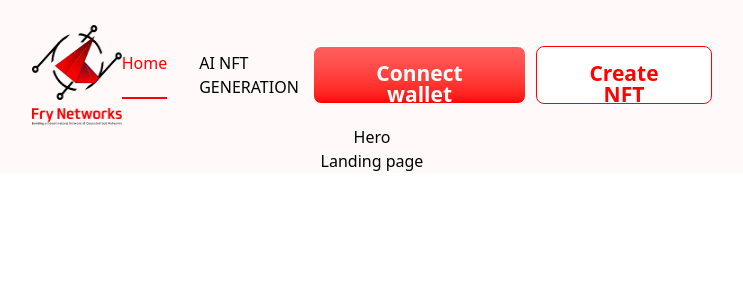
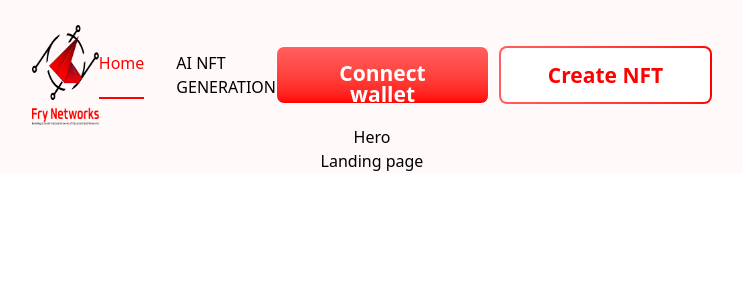
Before and after one commit to muznahrehman21/NFT, a React (Vite) app: page / in a window 1280 px wide. Shown: the top 300 px of the page, without its empty margins (268-1011 px from the left). Built offline with nearby package versions, Linux system fonts and the light colour scheme.

Commit message:
minor changes

```diff
--- a/src/components/Header.jsx
+++ b/src/components/Header.jsx
@@ -1,7 +1,7 @@
 import React from "react";
 import logo from "../assets/logo/logo.png";
 import Button1 from "./buttons/Button1";
-import Button2 from "./buttons/Button2";
+
 import { NavLink } from "react-router-dom";
 
 export default function Header() {
@@ -9,10 +9,10 @@ export default function Header() {
     <div className="flex justify-center px-[300px] pt-[25px] w-full">
       <div className="flex justify-between items-center w-[1320px] h-[100px]">
         <div className="flex items-center gap-2">
+          {/* Logo */}
           <img src={logo} alt="logo" className="h-[100px]" />
           <p className="font-bold text-[#FF0000]"></p>
         </div>
-
         {/* Navigation Links */}
         <div className="flex gap-8 font-medium text-[16px] text-black">
           <NavLink
@@ -46,6 +46,7 @@ export default function Header() {
             width="w-[176px]"
             textcolor="text-[#FE0101] "
             bg="bg-[#FFFFFF]"
+            borderG
           />
         </div>
       </div>
--- a/src/components/buttons/Button1.jsx
+++ b/src/components/buttons/Button1.jsx
@@ -5,8 +5,15 @@ function Button1({
   width = "w-[213px]",
   textcolor = "text-[#FFFFFF]",
   bg = "bg-gradient-to-b from-[#FF5F5F] to-[#FF0000]",
+  borderG = false,
 }) {
-  return (
+  return borderG ? (
+    <div className="inline-block bg-gradient-to-r from-[#FF5F5F] to-[#FF0000] p-[2px] rounded-[8px] w-[213px] h-[58px]">
+      <button className="bg-white rounded-[6px] w-full h-full font-roboto font-semibold text-[#FE0101] text-[21px] leading-none">
+        {Btn}
+      </button>
+    </div>
+  ) : (
     <button
       className={`${bg} px-8 py-4 border-[1.8px] rounded-[8px] h-[58px] font-roboto font-semibold text-[21px] leading-none ${textcolor} ${width}`}
     >
--- a/src/components/buttons/Button2.jsx
+++ /dev/null
@@ -1,13 +0,0 @@
-import React from "react";
-
-function Button2() {
-  return (
-    <div className="inline-block bg-gradient-to-r from-[#FF5F5F] to-[#FF0000] p-[2px] rounded-[8px] w-[213px] h-[58px]">
-      <button className="bg-white rounded-[6px] w-full h-full font-roboto font-semibold text-[#FE0101] text-[21px] leading-none">
-        Create NFT
-      </button>
-    </div>
-  );
-}
-
-export default Button2;
```
